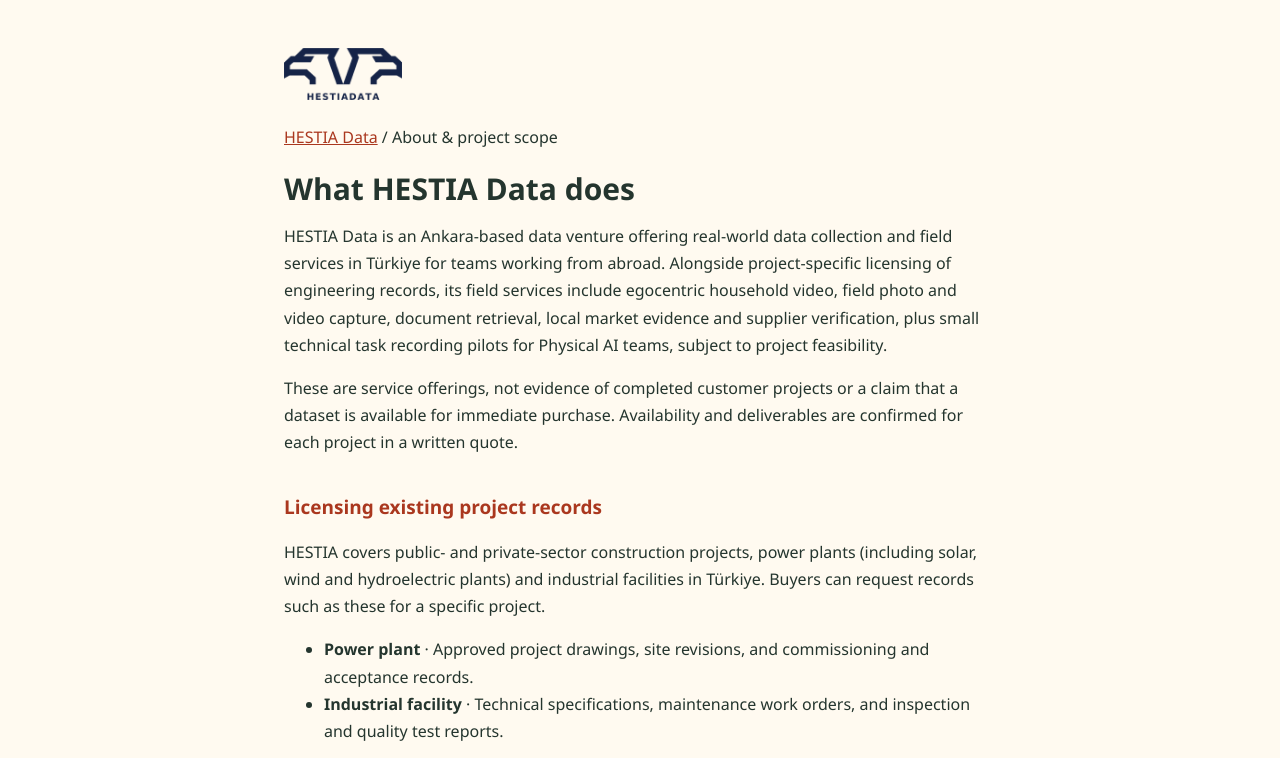
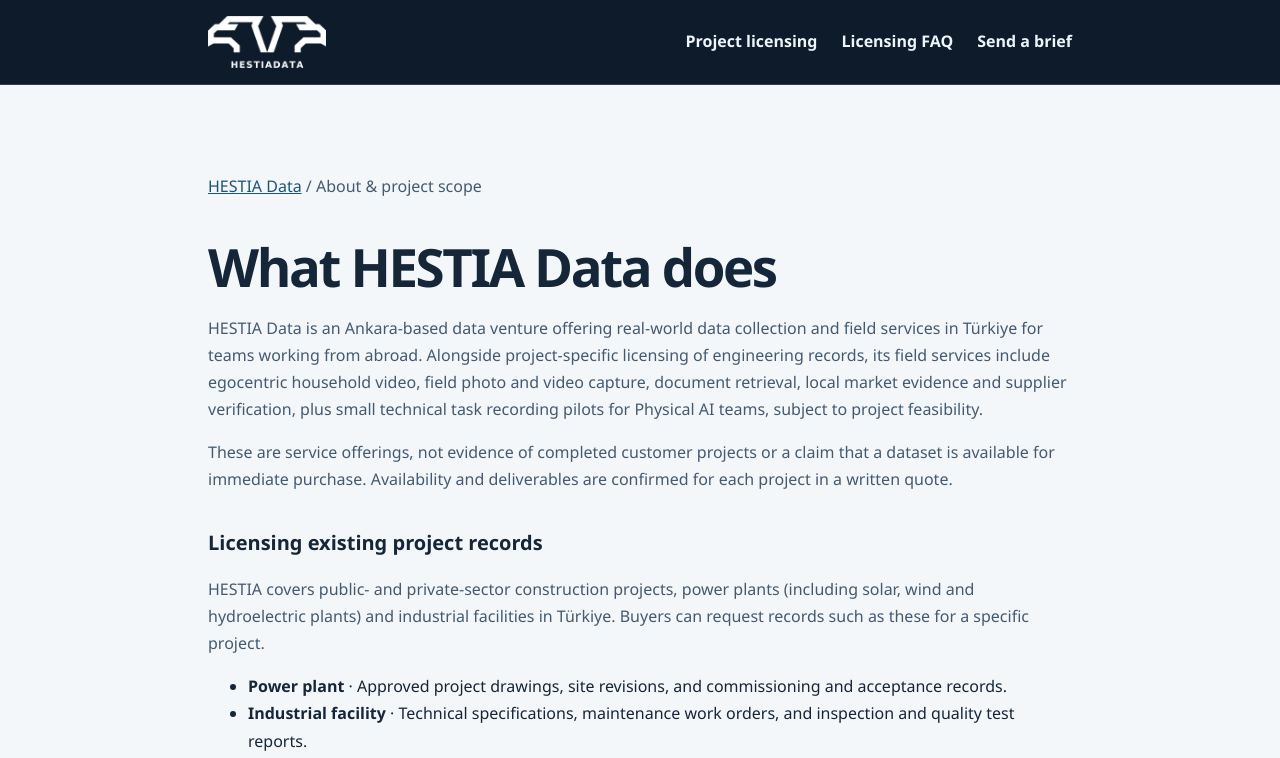
Before and after one commit to ckuyumcu/hestiadata.net, a plain HTML site: page about.html in a window 1280 px wide. Shown: the top 758 px of the page. Drawn offline with Linux system fonts and the light colour scheme.

Commit message:
Apply HESTIA theme to about.html

```diff
--- a/about.html
+++ b/about.html
@@ -14,7 +14,13 @@ img{max-width:100%}h1{line-height:1.2}body{box-sizing:border-box}p,li{overflow-w
 </style><script type="application/ld+json">{"@context":"https://schema.org","@graph":[{"@type":"Organization","@id":"https://hestiadata.net/#org","name":"HESTIA Data","url":"https://hestiadata.net/","description":"Ankara-based provider of project-specific data licences, field services and data collection.","areaServed":{"@type":"Country","name":"Türkiye"},"parentOrganization":{"@type":"Organization","name":"AI Work School","url":"https://aiworkschool.com/"}},{"@type":"AboutPage","@id":"https://hestiadata.net/about.html#page","url":"https://hestiadata.net/about.html","name":"What HESTIA Data does: services, process and limits","about":{"@id":"https://hestiadata.net/#org"},"inLanguage":"en","dateModified":"2026-11-22","publisher":{"@id":"https://hestiadata.net/#org"}}]}</script><link rel="icon" type="image/png" href="/assets/brand/ai-work-school-mark-14825910.png" sizes="any">
 <link rel="icon" type="image/png" href="/assets/brand/hestiadata-eagle-white.png" media="(prefers-color-scheme: dark)" sizes="any">
 <link rel="stylesheet" href="/assets/brand/hestiadata-logo.css?v=20261120-full">
-</head><body><a class="site-brand" href="/" aria-label="HestiaData home"><img src="/assets/brand/hestiadata-lacivert-e83fd915.png" width="118" height="52" alt=""></a><main><p><a href="/">HESTIA Data</a> / About &amp; project scope</p>
+<link rel="stylesheet" href="/assets/hestia-site.css">
+</head><body class="interior">
+  <header class="site-header"><div class="wrap">
+    <a class="site-brand" href="/" aria-label="HESTIA Data home"><img src="/assets/brand/hestiadata-beyaz-e77066fa.png" width="118" height="52" alt=""></a>
+    <nav aria-label="Main navigation"><a href="/#archive-licensing">Project licensing</a><a href="/project-licensing-faq.html">Licensing FAQ</a><a href="/#contact">Send a brief</a></nav>
+  </div></header>
+  <main class="wrap about-copy"><p><a href="/">HESTIA Data</a> / About &amp; project scope</p>
 <h1>What HESTIA Data does</h1>
 <p>HESTIA Data is an Ankara-based data venture offering real-world data collection and field services in Türkiye for teams working from abroad. Alongside project-specific licensing of engineering records, its field services include egocentric household video, field photo and video capture, document retrieval, local market evidence and supplier verification, plus small technical task recording pilots for Physical AI teams, subject to project feasibility.</p>
 <p>These are service offerings, not evidence of completed customer projects or a claim that a dataset is available for immediate purchase. Availability and deliverables are confirmed for each project in a written quote.</p>
@@ -40,5 +46,5 @@ img{max-width:100%}h1{line-height:1.2}body{box-sizing:border-box}p,li{overflow-w
 <p>Read the <a href="/privacy.html">privacy policy</a> and <a href="/terms.html">terms of service</a> for the published conditions. This explanation does not change either policy.</p>
 <h2>Contracting party</h2><p>HESTIA Data is a service brand. Before an engagement, the written quote must name the legal entity responsible for the agreement, invoice and payment, together with the delivery owner. Do not infer the contracting party from a group or product brand.</p><h2>Source and responsibility</h2>
 <p>Published by HESTIA Data, an AI Work School company. This page summarizes the <a href="/">published service catalog</a> and <a href="/#process">engagement process</a>. Updated <time datetime="2026-11-22">22 November 2026</time>.</p>
-<p><a href="/">Back to HESTIA Data</a> · <a href="/#contact">Send a brief</a></p></main><footer class="aw-brand-footer"><a class="aw-footer-brand" href="/" aria-label="HestiaData home"><picture><source media="(prefers-color-scheme: dark)" srcset="/assets/brand/hestiadata-beyaz-e77066fa.png"><img src="/assets/brand/hestiadata-lacivert-e83fd915.png" width="118" height="52" alt=""></picture></a></footer>
+<p><a href="/">Back to HESTIA Data</a> · <a href="/#contact">Send a brief</a></p></main><footer class="aw-brand-footer"><div class="wrap"><a class="aw-footer-brand" href="/" aria-label="HestiaData home"><picture><source media="(prefers-color-scheme: dark)" srcset="/assets/brand/hestiadata-beyaz-e77066fa.png"><img src="/assets/brand/hestiadata-lacivert-e83fd915.png" width="118" height="52" alt=""></picture></a></div></footer>
 </body></html>
```
